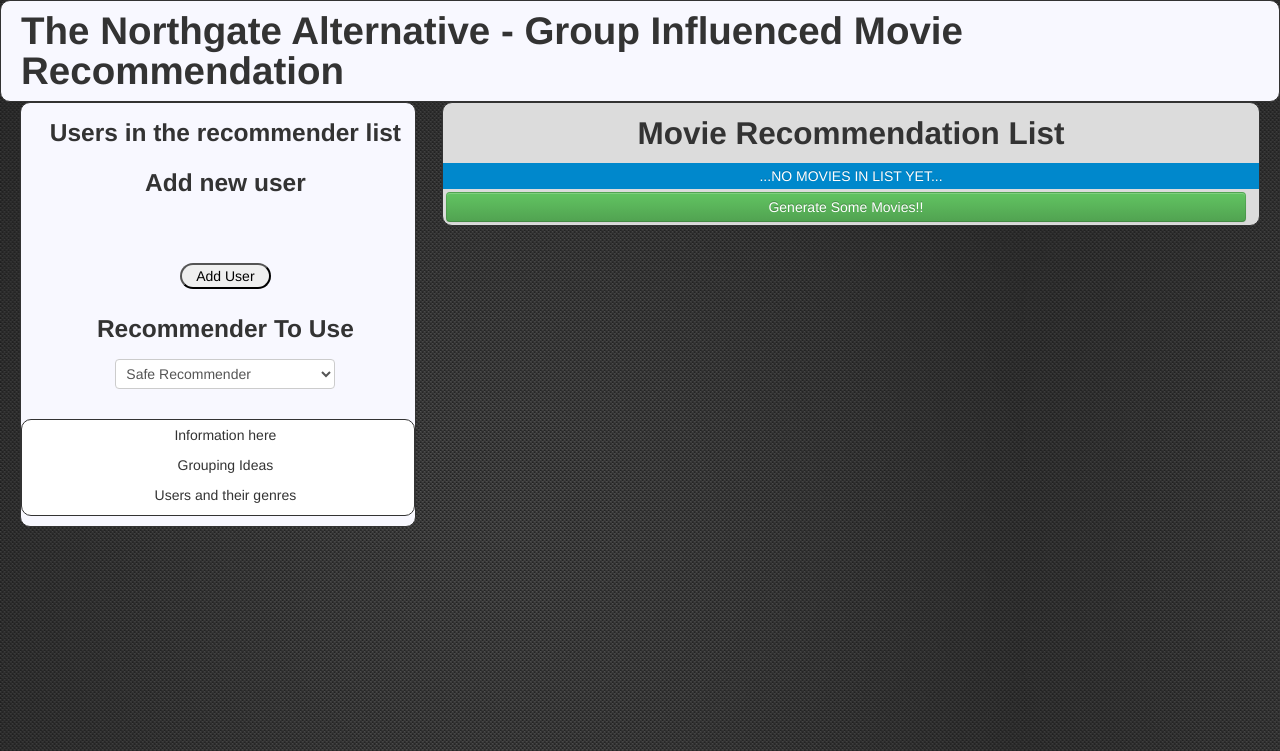
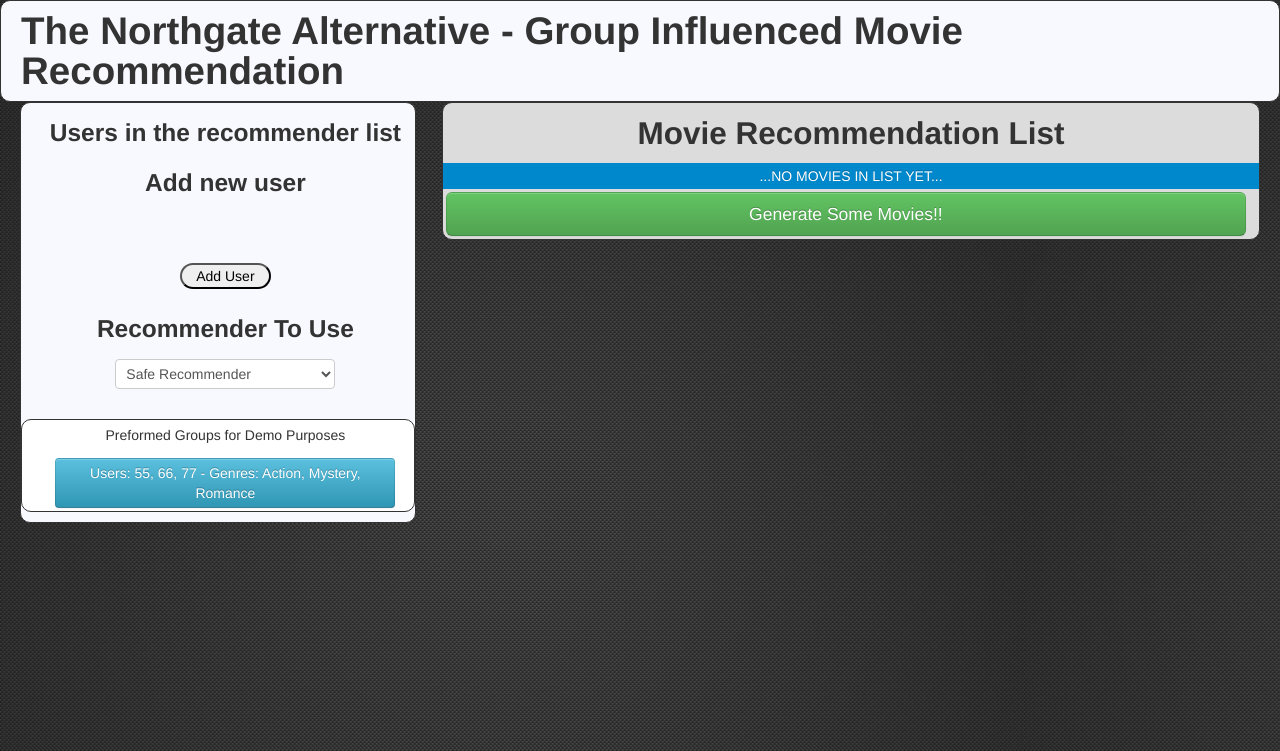
Before and after one commit to zachcannon/The_Northgate_Alternative, a Flask app: template app/templates/manage_users.html in a window 1280 px wide. Shown: the top 751 px of the page. Run offline with Flask 2, Linux system fonts and the light colour scheme; the template is opened without the code that fills it: values that come from a table or form of the project are taken from there, others are empty; parts of the project's set-up code (start-up, migrations or seed data) failed here and were passed over; some libraries are stand-ins or nearby versions.

Commit message:
Added preformed group ability

```diff
--- a/app/static/css/style.css
+++ b/app/static/css/style.css
@@ -34,6 +34,16 @@
 	width: 98%;
 }
 
+.remove-user-button {
+	position: relative;
+	top: -5px;
+}
+
+.movie-list-item {
+	height: 50px;
+	font-size: xx-large;
+}
+
 ul {
     list-style-type: none;
 	text-align: center;
--- a/app/static/js/manage_users.js
+++ b/app/static/js/manage_users.js
@@ -9,7 +9,7 @@ $( document ).ready(function() {
 			$('#movieList').empty();
 			$('#movieList').append('<li class="nav-header">Search Results</li>');
 			$.each( movies['movies'], function(index, value) {
-				$('#movieList').append('<li><a href="https://www.google.com/search?q='+value+'" target="_blank"">'+value+'</a></li>');
+				$('#movieList').append('<li class="movie-list-item"><a href="https://www.google.com/search?q='+value+'" target="_blank"">'+value+'</a></li>');
 			});
 		};
 
@@ -18,4 +18,10 @@ $( document ).ready(function() {
 		}).done(postMovieList);
 	});
 
+	$('#js-test-group-one').click(function () {
+		$.post('/load_preformed_group', {
+			group: '[44,55,66]'
+		});
+	});
+
 });
--- a/app/templates/manage_users.html
+++ b/app/templates/manage_users.html
@@ -10,9 +10,9 @@
 				{% for recommender_user in recommender_users %}
 				<li>
 					<form action="{{ url_for('remove_user') }}" method="post">
-						{{ recommender_user.username|safe }}
+						<span style='font-size: x-large'>{{ recommender_user.username|safe }}</span>
 						{{ remove_user_form.usertodelete(value=recommender_user.username)|safe }}
-						<input type="submit" class='btn btn-danger' value="X"></input>
+						<input type="submit" class='btn btn-danger remove-user-button' value="X"></input>
 					</form>
 				</li>
 				{% endfor %}
@@ -45,9 +45,10 @@
 			</form>
 
 			<div id="tipsandtricksbox" class="formpiece">
-				<p>Information here</p>
-				<p>Grouping Ideas</p>
-				<p>Users and their genres</p>
+				<p>Preformed Groups for Demo Purposes</p>
+				<ul class='nav nav-list'>
+					<li><button id='js-test-group-one' class='btn btn-info'>Users: 55, 66, 77 - Genres: Action, Mystery, Romance</button></li>
+				</ul>
 			</div>
 		</div>
 
@@ -59,7 +60,7 @@
 				<li class='active'><a href='#'>...NO MOVIES IN LIST YET...</a></li>
 			</ul>
 
-			<button id="generateMovieList" class='btn btn-success btn-lg'> Generate Some Movies!! </button>
+			<button id="generateMovieList" class='btn btn-success btn-large'> Generate Some Movies!! </button>
 
 		</div>
 	</div>
--- a/app/views.py
+++ b/app/views.py
@@ -21,6 +21,23 @@ def manage_users():
 		recommender_users = recommender_users,
 		form=form,
 		remove_user_form=remove_user_form)
+
+@app.route('/load_preformed_group', methods = ['POST'])
+def add_preformed_group():
+	if request.method == 'POST':
+		q = db.GqlQuery("SELECT * FROM RecommenderUser")
+		results = q.fetch(15)
+		for result in results:
+			flash('Removing ' + result.username + ' from the db.')
+			result.delete()
+
+		group_members = request.form['group']
+		group_members_list = eval(group_members)
+		for member in group_members_list:
+			recommenderuser = RecommenderUser(username = str(member))
+			recommenderuser.put()
+
+		return redirect(url_for('manage_users'))
 
 @app.route('/add_recommender_user', methods = ['GET', 'POST'])
 def add_recommender_user():
```
